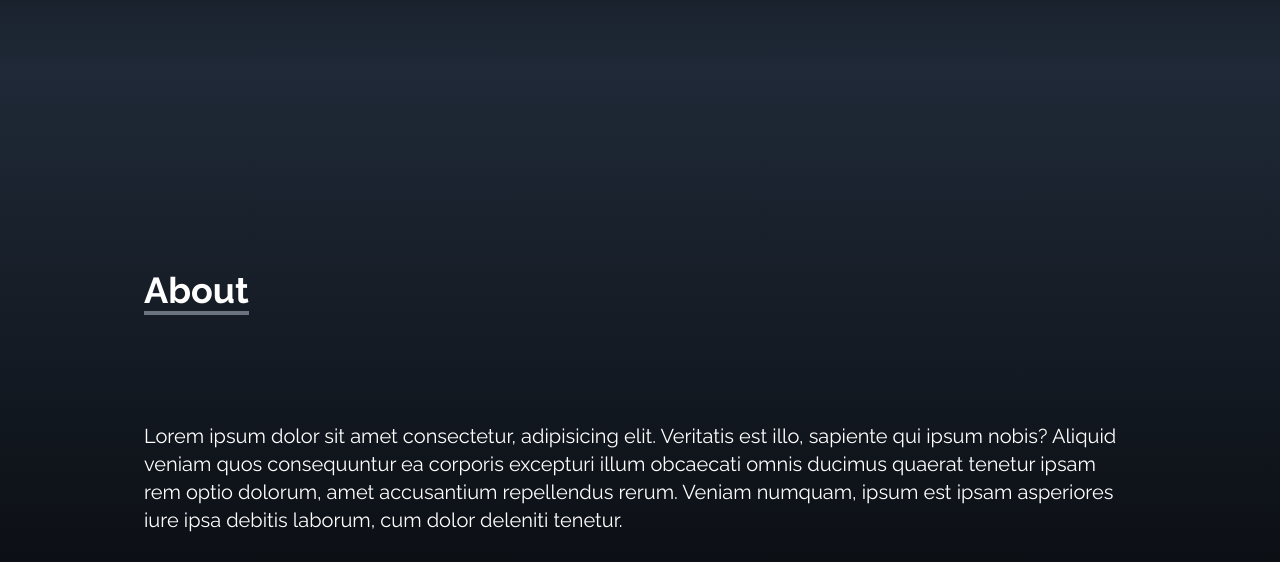
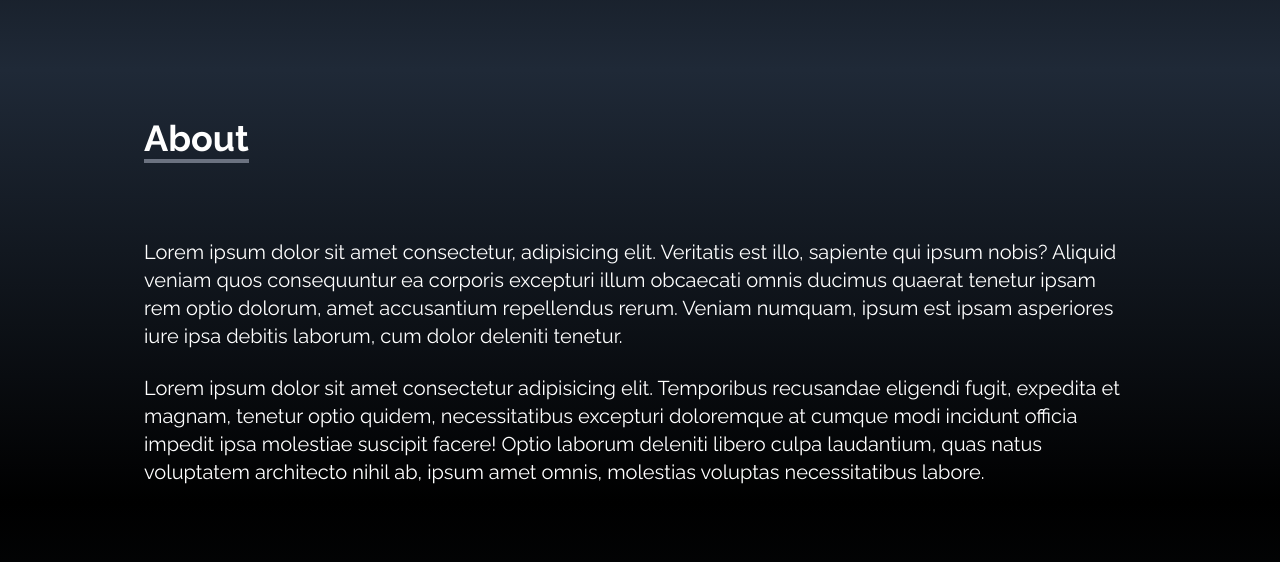
Before and after one commit to Firdosh01/MyPortfolio, a React (Create React App) app: page / in a window 1280 px wide. Shown: the part 730-1292 px from the top of the page. Built offline with nearby package versions, Linux system fonts and the light colour scheme; the HTML template or start-up script is replaced by a standard one.

Commit message:
little changes

```diff
--- a/src/components/About.js
+++ b/src/components/About.js
@@ -2,13 +2,13 @@ import React from 'react'
 
 function About() {
   return (
-    <div name="about" className='w-full h-screen text-white bg-gradient-to-b from-gray-800 to-black'>
+    <div name="about" className='w-full text-white bg-gradient-to-b from-gray-800 to-black'>
 
-        <div className='flex flex-col justify-center w-full h-full max-w-screen-lg p-4 mx-auto '>
+        <div className='flex flex-col justify-center w-full h-full max-w-screen-lg p-4 pt-12 mx-auto'>
             <div className='pb-8'>
                 <p className='inline text-4xl font-bold border-b-4 border-gray-500'>About</p>
             </div>
-            <p className='mt-20 text-xl'>Lorem ipsum dolor sit amet consectetur, adipisicing elit. Veritatis est illo, sapiente qui ipsum nobis? Aliquid veniam quos consequuntur ea corporis excepturi
+            <p className='mt-12 text-xl'>Lorem ipsum dolor sit amet consectetur, adipisicing elit. Veritatis est illo, sapiente qui ipsum nobis? Aliquid veniam quos consequuntur ea corporis excepturi
                  illum obcaecati omnis ducimus quaerat tenetur ipsam rem optio dolorum, amet accusantium repellendus rerum. Veniam numquam, ipsum est ipsam asperiores iure ipsa debitis laborum, cum dolor deleniti tenetur.</p>
 
             <br />
--- a/src/components/Contact.js
+++ b/src/components/Contact.js
@@ -13,7 +13,7 @@ function Contact() {
             <div className='flex items-center justify-center '>
                 <form action="" className='flex flex-col w-full md:w-1/2'>
                     <input type="text" name='name' placeholder='Enter your name' className='p-2 text-white bg-transparent border-2 rounded-md focus:outline-none' />
-                    <input type="text" name='email' placeholder='Enter your name' className='p-2 text-white bg-transparent border-2 rounded-md focus:outline-none' />
+                    <input type="text" name='email' placeholder='Enter your email' className='p-2 text-white bg-transparent border-2 rounded-md focus:outline-none' />
                     <textarea name="message" placeholder='Enter your message'  rows="10" className='p-2 text-white bg-transparent border-2 rounded-md focus:outline-none'></textarea>
 
                     <button className='flex items-center px-6 py-3 mx-auto my-8 text-white duration-300 rounded-md bg-gradient-to-b from-cyan-500 to-blue-500 hover:scale-110'>
--- a/src/components/Experience.js
+++ b/src/components/Experience.js
@@ -50,7 +50,7 @@ function Experience() {
     return (
         <div name="experience" className='w-full bg-gradient-to-b from-gray-800 to-black'>
 
-            <div className='flex flex-col justify-center w-full h-full max-w-screen-lg p-4 mx-auto text-white'>
+            <div className='flex flex-col justify-center w-full h-full max-w-screen-lg p-4 pt-12 mx-auto text-white'>
                 <div>
                     <p className='inline p-2 text-4xl font-bold border-b-4 border-gray-500'>Experience</p>
                     <p className='py-6'>These are the technologies I've worked with</p>
--- a/src/components/Home.js
+++ b/src/components/Home.js
@@ -7,7 +7,7 @@ function Home() {
   return (
     <div name='home' className='w-full h-screen bg-gradient-to-b from-black to-gray-800 via-black'>
 
-      <div className='flex flex-col items-center justify-center h-full max-w-screen-lg px-4 mx-auto md:flex-row'>
+      <div className='flex flex-col items-center justify-center h-full max-w-screen-lg px-4 mx-auto md:flex-row pt-36 '>
         <div className='flex flex-col justify-center h-full '>
 
           <h2 className='text-4xl font-bold text-white sm:text-7xl'> I'm a Frontend Developer</h2>
@@ -28,7 +28,7 @@ function Home() {
         </div>
 
         <div>
-          <img src={alexander} alt="my profile" width={400} className='rounded-2xl' loading='lazy' />
+          <img src={alexander} alt="my profile" width={400} className='xsa:mt-3 rounded-2xl' loading='lazy' />
         </div>
 
       </div>
--- a/src/components/NavBar.js
+++ b/src/components/NavBar.js
@@ -60,7 +60,7 @@ function NavBar() {
 
           {
             links.map(({ link, id }) => (
-              <li key={link.id} className='px-4 py-6 text-4xl capitalize cursor-pointer'>
+              <li key={id} className='px-4 py-6 text-4xl capitalize cursor-pointer'>
 
               <Link onClick={ () => setNav(!nav)} to={link} smooth duration={500}>{link}</Link>
 
--- a/src/components/Portfolio.js
+++ b/src/components/Portfolio.js
@@ -39,7 +39,7 @@ function Portfolio() {
 
           <div className='pb-8 mt-12'>
 
-            <p className='inline text-4xl font-bold border-b-4 border-gray-500'>Portfolio</p>
+            <p className='inline text-4xl font-bold border-b-4 border-gray-500 '>Portfolio</p>
             <p className='py-6'>Check out some of my work right here</p>
 
           </div>
```
